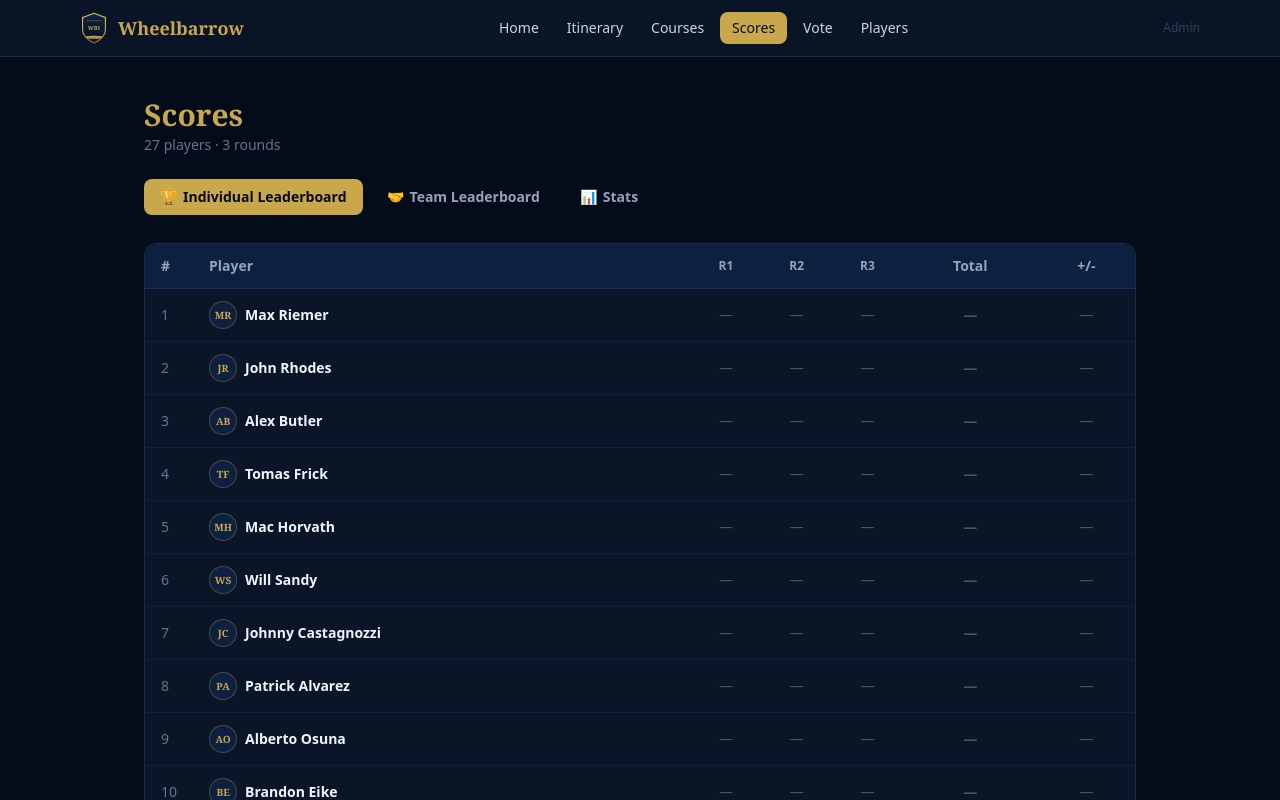
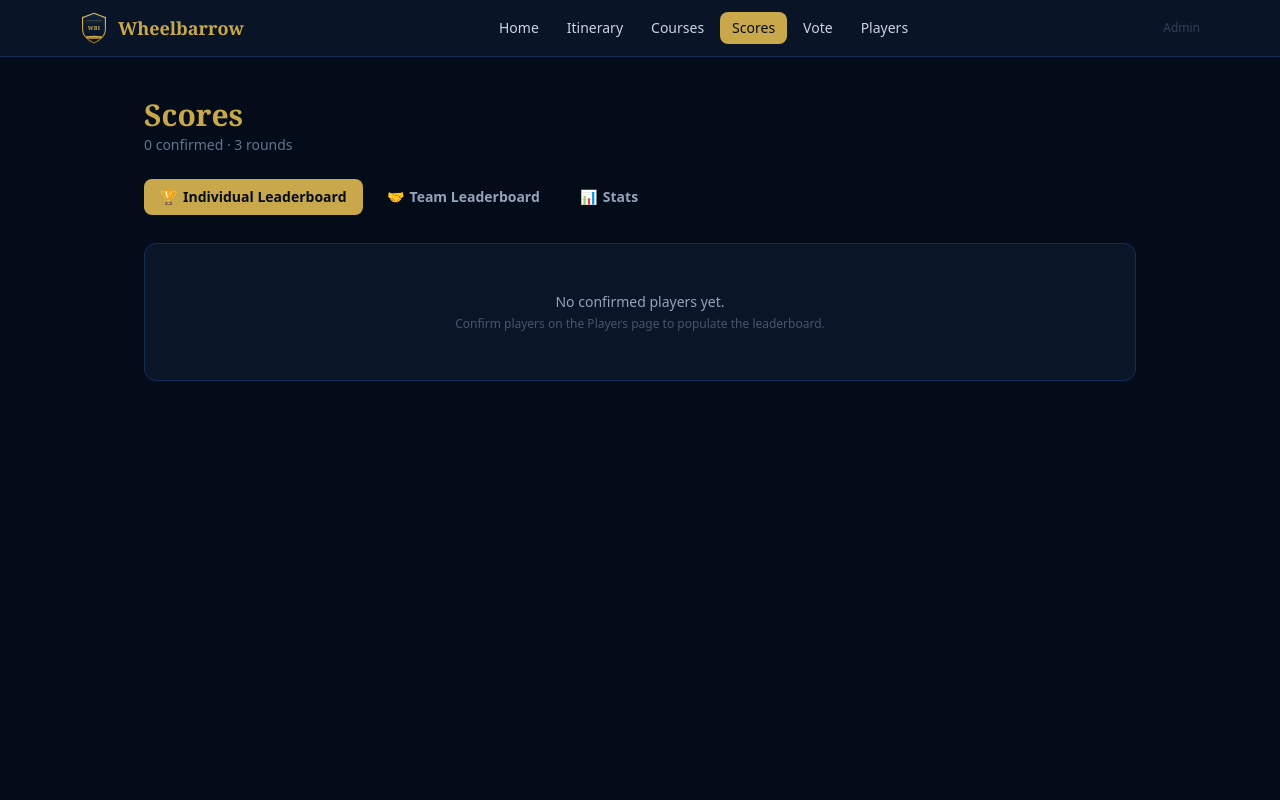
Before and after one commit to bmriemer/golf-trip, a Next.js app: page /scores in a window 1280 px wide. Shown: the top 800 px of the page. Built offline with nearby package versions, Linux system fonts and the light colour scheme.

Commit message:
Leaderboard now only shows confirmed players

```diff
--- a/app/scores/page.tsx
+++ b/app/scores/page.tsx
@@ -7,6 +7,7 @@ import AdminAuth from '@/components/AdminAuth'
 
 const SCORES_KEY = 'wheelbarrow_scores'
 const MANUAL_STATS_KEY = 'wheelbarrow_manual_stats'
+const CONFIRMED_KEY = 'wheelbarrow_confirmed_players'
 
 // Round metadata (courses confirmed for R1/R2, R3 TBD)
 const ROUNDS = [
@@ -52,6 +53,14 @@ function loadManualStats(): ManualStats {
 
 function saveManualStats(stats: ManualStats) {
   try { localStorage.setItem(MANUAL_STATS_KEY, JSON.stringify(stats)) } catch {}
+}
+
+function loadConfirmed(): Set<string> {
+  if (typeof window === 'undefined') return new Set()
+  try {
+    const saved = localStorage.getItem(CONFIRMED_KEY)
+    return saved ? new Set(JSON.parse(saved)) : new Set()
+  } catch { return new Set() }
 }
 
 // ─── Stat card ─────────────────────────────────────────────────────────────────
@@ -179,12 +188,14 @@ export default function ScoresPage() {
   const [tab, setTab] = useState<Tab>('leaderboard')
   const [scores, setScores] = useState<ScoreMap>({})
   const [manualStats, setManualStats] = useState<ManualStats>(DEFAULT_MANUAL)
+  const [confirmed, setConfirmed] = useState<Set<string>>(new Set())
   const [mounted, setMounted] = useState(false)
   const { isAdmin } = useAuth()
 
   useEffect(() => {
     setScores(loadScores())
     setManualStats(loadManualStats())
+    setConfirmed(loadConfirmed())
     setMounted(true)
   }, [])
 
@@ -203,8 +214,8 @@ export default function ScoresPage() {
     saveManualStats(next)
   }
 
-  // Build leaderboard rows
-  const leaderboard = PLAYERS.map((player) => {
+  // Build leaderboard rows — only confirmed players
+  const leaderboard = PLAYERS.filter((p) => confirmed.has(p.id)).map((player) => {
     const playerScores = scores[player.id] ?? [null, null, null]
     const played = playerScores.filter((s): s is number => s !== null)
     const total = played.length > 0 ? played.reduce((a, b) => a + b, 0) : null
@@ -234,7 +245,7 @@ export default function ScoresPage() {
         <div>
           <h1 className="section-title">Scores</h1>
           <p className="text-slate-500 text-sm mt-0.5">
-            {PLAYERS.length} players · 3 rounds
+            {confirmed.size} confirmed · 3 rounds
           </p>
         </div>
         <AdminAuth />
@@ -257,7 +268,13 @@ export default function ScoresPage() {
           {isAdmin && (
             <p className="text-xs text-gold-400/70 italic">Click any score cell to edit.</p>
           )}
-          <div className="card p-0 overflow-hidden">
+          {leaderboard.length === 0 && (
+            <div className="card text-center py-12">
+              <p className="text-slate-400 text-sm">No confirmed players yet.</p>
+              <p className="text-slate-600 text-xs mt-1">Confirm players on the Players page to populate the leaderboard.</p>
+            </div>
+          )}
+          {leaderboard.length > 0 && <div className="card p-0 overflow-hidden">
             <div className="overflow-x-auto">
               <table className="w-full min-w-[500px] text-sm">
                 <thead>
@@ -310,7 +327,7 @@ export default function ScoresPage() {
                 </tbody>
               </table>
             </div>
-          </div>
+          </div>}
         </div>
       )}
 
```
